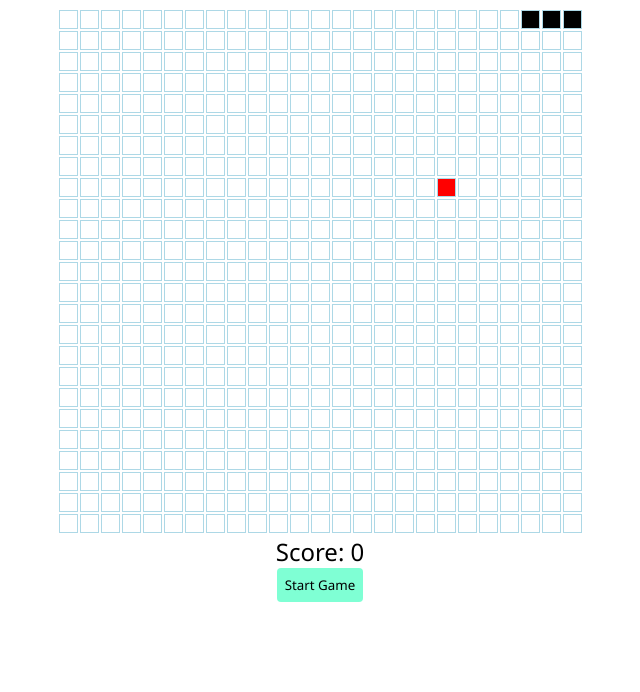
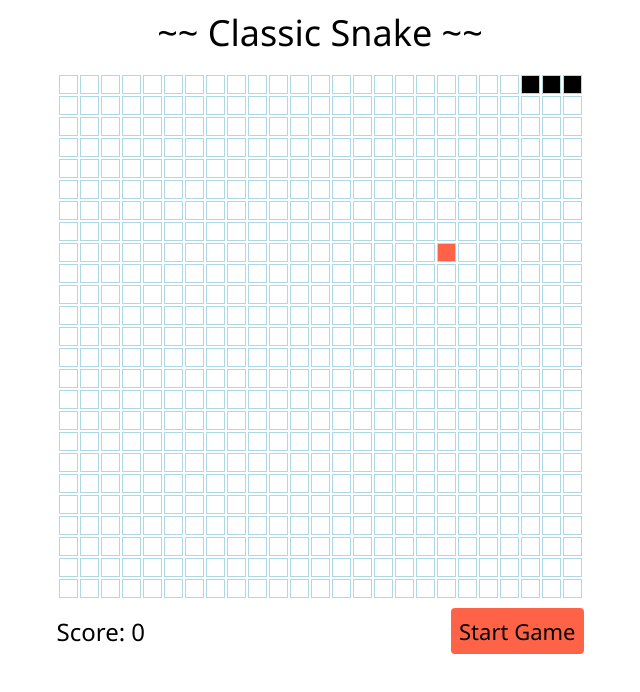
Before and after one commit to vicjohnson1213/Snake, a plain HTML site: page index.html in a window 1280 px wide. Both pictures are taken after a click on the button "Start Game". Shown: the whole page, without its empty margins (320-960 px from the left). Drawn offline with nearby package versions, Linux system fonts and the light colour scheme.

Commit message:
Cleaned up the game a little bit.

```diff
--- a/game.js
+++ b/game.js
@@ -1,6 +1,14 @@
-let gameloop;
+let gameLoop;
 let game;
 let snake;
+
+$(function() {
+    initGame();
+    $(document).keydown(onKeyDown);
+    $('#start-button').click(startGame);
+});
+
+// BEGIN RENDERING FUNCTIONS
 
 function createGameboard() {
     const gameBoard = $('#game-board');
@@ -8,7 +16,7 @@ function createGameboard() {
         const row = $('<tr></tr>');
         for (let j = 0; j < game.size; j++) {
             const cell = $('<td></td>');
-            cell.attr('id', `${j}-${i}`);
+            cell.attr('id', `${j}-${i}`)
             cell.addClass('cell');
 
             row.append(cell);
@@ -18,31 +26,94 @@ function createGameboard() {
     }
 }
 
-function addFruit() {
-    let coords;
+function toggleOverlay() {
+    $('#button-overlay').toggleClass('hidden');
+}
 
-    function generateRandomCoordinates() {
-        return {
-            x: Math.floor(Math.random() * game.size),
-            y: Math.floor(Math.random() * game.size)
-        };
-    }
-
-    do {
-        coords = generateRandomCoordinates();
-    } while (snake.body.find(cell => cell.x === coords.x && cell.y === coords.y));
-
-    game.fruit = coords;
+function drawFruit(coords) {
     $('.fruit').removeClass('fruit');
     $(`#${coords.x}-${coords.y}`).addClass('fruit');
 }
 
 function drawSnake() {
-    $('td').removeClass('snake');
+    $('.snake').removeClass('snake');
     snake.body.forEach(snakeCell => {
         $(`#${snakeCell.x}-${snakeCell.y}`).addClass('snake');
     });
 }
+
+function updateScore() {
+    $('#score-label').text(`Score: ${game.score}`);
+}
+
+// END RENDERING FUNCTIONS
+
+// BEGIN GAME LIFECYCLE FUNCTIONS
+
+function initGame() {
+    game = {
+        size: 25,
+        dead: false,
+        score: 0,
+        speed: 100
+    };
+
+    snake = {
+        direction: 'right',
+        pendingDirections: [],
+        body: [
+            { x: 2, y: 0 },
+            { x: 1, y: 0 },
+            { x: 0, y: 0 }
+        ]
+    };
+
+    $('#game-board').empty();
+
+    updateScore();
+    createGameboard(game.size);
+    drawSnake(snake);
+    addFruit();
+}
+
+function startGame() {
+    endGame();
+    toggleOverlay();
+    initGame();
+    runGame();
+}
+
+function runGame() {
+    gameLoop = setInterval(() => {
+        const growSnake = checkFruit();
+
+        if (growSnake) {
+            addFruit();
+            game.score += 1;
+            updateScore();
+        }
+
+        moveSnake(growSnake);
+
+        if (hasCollision()) {
+            endGame();
+            return;
+        }
+
+        drawSnake();
+    }, game.speed);
+}
+
+function endGame() {
+    toggleOverlay();
+    clearInterval(gameLoop);
+    gameLoop = null;
+}
+
+// END GAME LIFECYCLE FUNCTIONS
+
+// BEGIN SNAKE FUNCTIONS
+
 
 function getNextCell(head, direction) {
     switch(direction) {
@@ -58,13 +129,21 @@ function getNextCell(head, direction) {
 }
 
 function moveSnake(growSnake) {
-    if (snake.direction.length > 1) {
-        snake.direction.shift();
+    if (snake.pendingDirections.length) {
+        const nextDirection = snake.pendingDirections.shift();
+        const isOpposite =
+            snake.direction === 'left' && nextDirection === 'right' ||
+            snake.direction === 'right' && nextDirection === 'left' ||
+            snake.direction === 'up' && nextDirection === 'down' ||
+            snake.direction === 'down' && nextDirection === 'up';
+
+        if (!isOpposite) {
+            snake.direction = nextDirection;
+        }
     }
 
     const head = snake.body[0];
-    const direction = snake.direction[0];
-    const newHead = getNextCell(head, direction);
+    const newHead = getNextCell(head, snake.direction);
 
     snake.body.unshift(newHead);
 
@@ -88,102 +167,64 @@ function hasCollision() {
         headCount > 1;
 }
 
+// END SNAKE FUNCTIONS
+
+// BEGIN FRUIT FUNCTIONS
+
+function addFruit() {
+    let coords;
+
+    function generateRandomCoordinates() {
+        return {
+            x: Math.floor(Math.random() * game.size),
+            y: Math.floor(Math.random() * game.size)
+        };
+    }
+
+    do {
+        coords = generateRandomCoordinates();
+    } while (snake.body.find(cell => cell.x === coords.x && cell.y === coords.y));
+
+    game.fruit = coords;
+    drawFruit(coords);
+}
+
+
 function checkFruit() {
     return snake.body.find(cell => cell.x === game.fruit.x && cell.y === game.fruit.y);
 }
 
-function addNextDirection(e) {
+// END FRUIT FUNCTIONS
+
+// BEGIN INPUT HANDLING
+
+function onKeyDown(e) {
     e = e || window.event;
 
     switch(e.key) {
         case 'd':
         case 'ArrowRight':
-            snake.direction.push('right');
+            snake.pendingDirections.push('right');
             break;
         case 'a':
         case 'ArrowLeft':
-            snake.direction.push('left');
+            snake.pendingDirections.push('left');
             break;
         case 's':
         case 'ArrowDown':
-            snake.direction.push('down');
+            snake.pendingDirections.push('down');
             break;
         case 'w':
         case 'ArrowUp':
-            snake.direction.push('up');
+            snake.pendingDirections.push('up');
             break;
-        case 'Enter':
+        case ' ':
+            startGame();
+            break;
+        case 'Escape':
             endGame();
             break;
     }
 }
 
-function updateScore() {
-    $('#score-label').text(`Score: ${game.score}`);
-}
-
-function startGame() {
-    $('#button-overlay').addClass('hidden');
-    setUpGame();
-    runGame();
-}
-
-function endGame() {
-    $('#button-overlay').removeClass('hidden');
-    if (gameLoop) {
-        clearInterval(gameLoop);
-        gameLoop = null;
-    }
-}
-
-function setUpGame() {
-    game = {
-        size: 25,
-        dead: false,
-        score: 0,
-        speed: 100
-    };
-
-    snake = {
-        direction: ['right'],
-        body: [
-            { x: 2, y: 0 },
-            { x: 1, y: 0 },
-            { x: 0, y: 0 }
-        ]
-    };
-
-    $('#game-board').empty();
-
-    updateScore();
-    createGameboard(game.size);
-    drawSnake(snake);
-    addFruit();
-}
-
-function runGame() {
-    gameLoop = setInterval(() => {
-        const growSnake = checkFruit();
-
-        if (growSnake) {
-            addFruit();
-            game.score += 1;
-            updateScore();
-        }
-
-        moveSnake(growSnake);
-
-        if (hasCollision()) {
-            endGame();
-            return;
-        }
-
-        drawSnake();
-    }, game.speed);
-}
-
-$(function() {
-    setUpGame();
-    $(document).keydown(addNextDirection);
-    $('#start-button').click(startGame);
-});
+// END INPUT HANDLING
--- a/index.html
+++ b/index.html
@@ -3,16 +3,19 @@
 <html lang="en">
   <head>
     <meta charset="utf-8">
-    <title>The HTML5 Herald</title>
+    <title>Snake</title>
     <link rel="stylesheet" href="styles.css?v=1.0">
     <meta name="viewport" content="width=device-width, initial-scale=1.0">
   </head>
 
   <body>
-    <table id="game-board"></table>
-    <span id="score-label"></span>
-    <div id="button-overlay">
-      <button id="start-button">Start Game</button>
+    <div class="title">~~ Classic Snake ~~</div>
+    <div class="game-container">
+      <table id="game-board"></table>
+        <div id="button-overlay">
+          <span id="score-label"></span>
+          <button id="start-button">Start Game</button>
+        </div>
     </div>
 
     <script src="https://code.jquery.com/jquery-3.3.1.slim.min.js" integrity="sha256-3edrmyuQ0w65f8gfBsqowzjJe2iM6n0nKciPUp8y+7E=" crossorigin="anonymous"></script>
--- a/styles.css
+++ b/styles.css
@@ -1,10 +1,16 @@
 body {
-    /* height: 100vh; */
+     /*height: 100vh;*/
     display: flex;
     flex-direction: column;
     justify-content: center;
     align-items: center;
     overflow: hidden;
+    font-family: 'Segoe UI', Tahoma, Geneva, Verdana, sans-serif;
+}
+
+.title {
+    font-size: 36px;
+    margin-bottom: 16px;
 }
 
 .cell {
@@ -14,7 +20,7 @@ body {
 }
 
 .cell.fruit {
-    background-color: red;
+    background-color: tomato;
 }
 
 .cell.snake {
@@ -22,7 +28,6 @@ body {
 }
 
 #score-label {
-    font-family: 'Segoe UI', Tahoma, Geneva, Verdana, sans-serif;
     font-size: 24px;
 }
 
@@ -32,20 +37,30 @@ body {
 }
 
 #button-overlay {
+    display: flex;
+    justify-content: space-between;
+    align-items: center;
+
     background-color: white;
-    justify-content: center;
-    align-items: center;
+    margin-top: 8px;
 }
 
 button {
     padding: 8px;
-    background-color: aquamarine;
+    background-color: tomato;
     border: none;
     border-radius: 4px;
 
+    font-family: 'Segoe UI', Tahoma, Geneva, Verdana, sans-serif;
+    font-size: 22px;
+}
 
-    font-family: 'Segoe UI', Tahoma, Geneva, Verdana, sans-serif;
-    font-size: 24;
+button:hover {
+    cursor: pointer;
+}
+
+button:focus {
+    outline: none;
 }
 
 .hidden {
```
